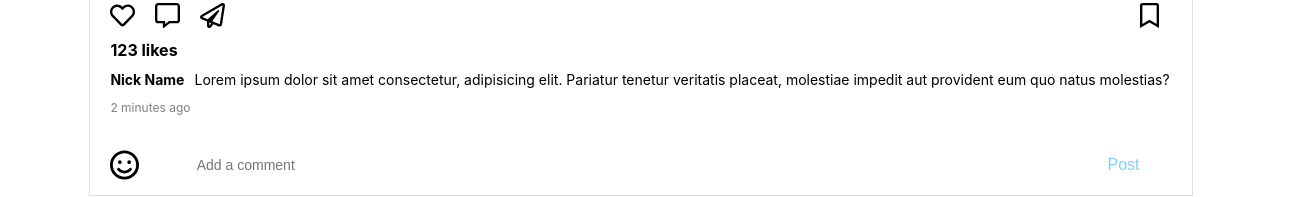
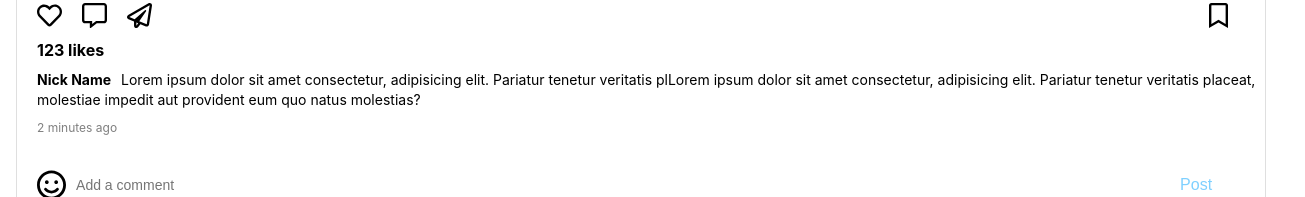
Before and after one commit to veronikos/genesis-test-tiktuk, a React (Create React App) app: page / in a window 1280 px wide. Shown: the part 727-924 px from the top of the page, 1305 px wide, since content can reach past the window. Built offline with nearby package versions, Linux system fonts and the light colour scheme; no server answers.

Commit message:
front page

```diff
--- a/src/components/CardItem/CardItem.css
+++ b/src/components/CardItem/CardItem.css
@@ -90,11 +90,12 @@
 
 .comment-wrapper .icon{
     height: 30px;
-    padding: 20px;
+    padding-left: 20px;
+    padding-right: 10px;
 }
 
 .comment-box{
-    width: 80%;
+    width: 100%;
     height: 100%;
     border: none;
     outline: none;
--- a/src/components/CardsList/stories/dataMock.js
+++ b/src/components/CardsList/stories/dataMock.js
@@ -5,7 +5,7 @@ export const defaultData = [
         avatar: `https://images.unsplash.com/photo-1548013146-72479768bada?ixlib=rb-1.2.1&ixid=MnwxMjA3fDB8MHxwaG90by1wYWdlfHx8fGVufDB8fHx8&auto=format&fit=crop&w=876&q=80`,
         title: 'Nick Name',
         likes: '123',
-        postText: 'Lorem ipsum dolor sit amet consectetur, adipisicing elit. Pariatur tenetur veritatis placeat, molestiae impedit aut provident eum quo natus molestias?',
+        postText: 'Lorem ipsum dolor sit amet consectetur, adipisicing elit. Pariatur tenetur veritatis plLorem ipsum dolor sit amet consectetur, adipisicing elit. Pariatur tenetur veritatis placeat, molestiae impedit aut provident eum quo natus molestias?',
         image: `https://images.unsplash.com/photo-1548013146-72479768bada?ixlib=rb-1.2.1&ixid=MnwxMjA3fDB8MHxwaG90by1wYWdlfHx8fGVufDB8fHx8&auto=format&fit=crop&w=876&q=80`
     },
     {
@@ -19,25 +19,5 @@ export const defaultData = [
         likes: '23',
         postText: 'Hello it is post Text',
         image: `https://images.unsplash.com/photo-1523712999610-f77fbcfc3843?ixid=MnwxMjA3fDB8MHxwaG90by1wYWdlfHx8fGVufDB8fHx8&ixlib=rb-1.2.1&auto=format&fit=crop&w=870&q=80`
-    },
-    // {
-    //     nick: 'Some card 3',
-    //     price: '1235UAH',
-    //     image: verticalImage
-    // },
-    // {
-    //     nick: 'Some card 4',
-    //     price: '23UAH',
-    //     image: wideImage
-    // },
-    // {
-    //     nick: 'Some card 5',
-    //     price: '18UAH',
-    //     image: verticalImage
-    // },
-    // {
-    //     nick: 'Some card 9',
-    //     price: '123UAH',
-    //     image: wideImage
-    // },
+    }
 ]
```
